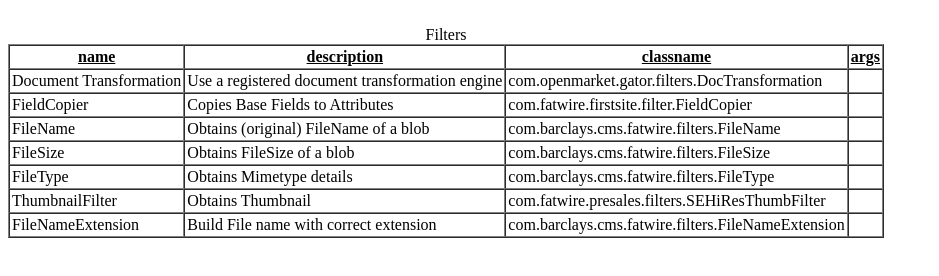
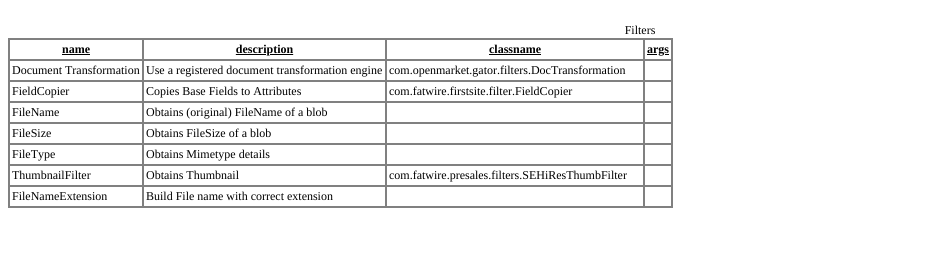
Before and after one commit to morrissp/sandbox, a plain HTML site: page Filters.html in a window 1280 px wide. Shown: the whole page, without its empty margins (0-939 px from the left). Drawn offline with Linux system fonts and the light colour scheme.

Commit message:
update file

```diff
--- a/Filters.html
+++ b/Filters.html
@@ -1,72 +1,142 @@
+<!DOCTYPE html PUBLIC "-//W3C//DTD HTML 4.01//EN" "http://www.w3.org/TR/html4/strict.dtd">
 <html>
-<head><title>
-<!--FatWire Corporation Content Server 7.6.0
-Copyright (c) 2003 - 2011 FatWire Corporation All Rights Reserved.
-Copyright (c) 2001 - 2003 divine, inc. All Rights Reserved.
-Copyright (c) 1999 - 2001 Open Market, Inc. All Rights Reserved.
-Copyright (c) 1998 - 1999 FutureTense, Inc. All Rights Reserved.
--->
-</title></head>
+<head>
+  <meta http-equiv="Content-Type" content="text/html; charset=utf-8">
+  <meta http-equiv="Content-Style-Type" content="text/css">
+  <title>&lt;!--FatWire Corporation Content Server 7.6.0 Copyright (c) 2003 - 2011 FatWire Corporation All Rights Reserved. Copyright (c) 2001 - 2003 divine, inc. All Rights Reserved. Copyright (c) 1999 - 2001 Open Market, Inc. All Rights Reserved. Copyright (c) 1998 - 1999 FutureTense, Inc. All Rights Reserved. --&gt;</title>
+  <meta name="Generator" content="Cocoa HTML Writer">
+  <meta name="CocoaVersion" content="1404.13">
+  <style type="text/css">
+    p.p1 {margin: 0.0px 0.0px 0.0px 0.0px; line-height: 14.0px; font: 12.0px Times; color: #000000; -webkit-text-stroke: #000000; min-height: 14.0px}
+    p.p2 {margin: 0.0px 0.0px 0.0px 0.0px; text-align: center; line-height: 14.0px; font: 12.0px Times; color: #000000; -webkit-text-stroke: #000000}
+    p.p3 {margin: 0.0px 0.0px 0.0px 0.0px; line-height: 14.0px; font: 12.0px Times; color: #000000; -webkit-text-stroke: #000000}
+    span.s1 {font-kerning: none}
+    span.s2 {text-decoration: underline ; font-kerning: none}
+    table.t1 {border-style: solid; border-width: 1.0px 1.0px 1.0px 1.0px; border-color: #808080 #808080 #808080 #808080}
+    td.td1 {width: 128.0px; border-style: solid; border-width: 1.0px 1.0px 1.0px 1.0px; border-color: #808080 #808080 #808080 #808080; padding: 2.0px 2.0px 2.0px 2.0px}
+    td.td2 {width: 237.0px; border-style: solid; border-width: 1.0px 1.0px 1.0px 1.0px; border-color: #808080 #808080 #808080 #808080; padding: 2.0px 2.0px 2.0px 2.0px}
+    td.td3 {width: 252.0px; border-style: solid; border-width: 1.0px 1.0px 1.0px 1.0px; border-color: #808080 #808080 #808080 #808080; padding: 2.0px 2.0px 2.0px 2.0px}
+    td.td4 {width: 22.0px; border-style: solid; border-width: 1.0px 1.0px 1.0px 1.0px; border-color: #808080 #808080 #808080 #808080; padding: 2.0px 2.0px 2.0px 2.0px}
+  </style>
+</head>
 <body>
-
-<br>
-<!--ver:3:-->
-<!--wrapper:<ft15323:-->
-<!--Filters-->
-
-<TABLE BORDER=1 CELLSPACING=0 CELLPADDING=2>
-
-<CAPTION ALIGN=LEFT>Filters</CAPTION>
-
-<!--tt:no:-->
-<!--dbt:Oracle:-->
-<tr>	<th><u><b>name</b></u><!--VARCHAR(32) PRIMARY KEY NOT NULL;(text)--></th>
-	<th><u><b>description</b></u><!--VARCHAR(128) NULL;(text)--></th>
-	<th><u><b>classname</b></u><!--VARCHAR(255) NOT NULL;(text)--></th>
-	<th><u><b>args</b></u><!--VARCHAR(2000) NULL;(text)--></th>
+<p class="p1"><span class="s1"></span><br></p>
+<p class="p2"><span class="s1">Filters</span></p>
+<table cellspacing="0" cellpadding="0" class="t1">
+  <tbody>
+    <tr>
+      <td valign="middle" class="td1">
+        <p class="p2"><span class="s2"><b>name</b></span></p>
+      </td>
+      <td valign="middle" class="td2">
+        <p class="p2"><span class="s2"><b>description</b></span></p>
+      </td>
+      <td valign="middle" class="td3">
+        <p class="p2"><span class="s2"><b>classname</b></span></p>
+      </td>
+      <td valign="middle" class="td4">
+        <p class="p2"><span class="s2"><b>args</b></span></p>
+      </td>
     </tr>
     <tr>
-	<td><ft15323b/>Document Transformation<ft15323e/></td>
-	<td><ft15323b/>Use a registered document transformation engine<ft15323e/></td>
-	<td><ft15323b/>com.openmarket.gator.filters.DocTransformation<ft15323e/></td>
-	<td><ft15323b/><ft15323e/></td>
+      <td valign="middle" class="td1">
+        <p class="p3"><span class="s1">Document Transformation</span></p>
+      </td>
+      <td valign="middle" class="td2">
+        <p class="p3"><span class="s1">Use a registered document transformation engine</span></p>
+      </td>
+      <td valign="middle" class="td3">
+        <p class="p3"><span class="s1">com.openmarket.gator.filters.DocTransformation</span></p>
+      </td>
+      <td valign="middle" class="td4">
+        <p class="p1"><span class="s1"></span><br></p>
+      </td>
     </tr>
     <tr>
-	<td><ft15323b/>FieldCopier<ft15323e/></td>
-	<td><ft15323b/>Copies Base Fields to Attributes<ft15323e/></td>
-	<td><ft15323b/>com.fatwire.firstsite.filter.FieldCopier<ft15323e/></td>
-	<td><ft15323b/><ft15323e/></td>
+      <td valign="middle" class="td1">
+        <p class="p3"><span class="s1">FieldCopier</span></p>
+      </td>
+      <td valign="middle" class="td2">
+        <p class="p3"><span class="s1">Copies Base Fields to Attributes</span></p>
+      </td>
+      <td valign="middle" class="td3">
+        <p class="p3"><span class="s1">com.fatwire.firstsite.filter.FieldCopier</span></p>
+      </td>
+      <td valign="middle" class="td4">
+        <p class="p1"><span class="s1"></span><br></p>
+      </td>
     </tr>
     <tr>
-	<td><ft15323b/>FileName<ft15323e/></td>
-	<td><ft15323b/>Obtains (original) FileName of a blob<ft15323e/></td>
-	<td><ft15323b/>com.barclays.cms.fatwire.filters.FileName<ft15323e/></td>
-	<td><ft15323b/><ft15323e/></td>
+      <td valign="middle" class="td1">
+        <p class="p3"><span class="s1">FileName</span></p>
+      </td>
+      <td valign="middle" class="td2">
+        <p class="p3"><span class="s1">Obtains (original) FileName of a blob</span></p>
+      </td>
+      <td valign="middle" class="td3">
+        <p class="p1"><span class="s1"></span><br></p>
+      </td>
+      <td valign="middle" class="td4">
+        <p class="p1"><span class="s1"></span><br></p>
+      </td>
     </tr>
     <tr>
-	<td><ft15323b/>FileSize<ft15323e/></td>
-	<td><ft15323b/>Obtains FileSize of a blob<ft15323e/></td>
-	<td><ft15323b/>com.barclays.cms.fatwire.filters.FileSize<ft15323e/></td>
-	<td><ft15323b/><ft15323e/></td>
+      <td valign="middle" class="td1">
+        <p class="p3"><span class="s1">FileSize</span></p>
+      </td>
+      <td valign="middle" class="td2">
+        <p class="p3"><span class="s1">Obtains FileSize of a blob</span></p>
+      </td>
+      <td valign="middle" class="td3">
+        <p class="p1"><span class="s1"></span><br></p>
+      </td>
+      <td valign="middle" class="td4">
+        <p class="p1"><span class="s1"></span><br></p>
+      </td>
     </tr>
     <tr>
-	<td><ft15323b/>FileType<ft15323e/></td>
-	<td><ft15323b/>Obtains Mimetype details<ft15323e/></td>
-	<td><ft15323b/>com.barclays.cms.fatwire.filters.FileType<ft15323e/></td>
-	<td><ft15323b/><ft15323e/></td>
+      <td valign="middle" class="td1">
+        <p class="p3"><span class="s1">FileType</span></p>
+      </td>
+      <td valign="middle" class="td2">
+        <p class="p3"><span class="s1">Obtains Mimetype details</span></p>
+      </td>
+      <td valign="middle" class="td3">
+        <p class="p1"><span class="s1"></span><br></p>
+      </td>
+      <td valign="middle" class="td4">
+        <p class="p1"><span class="s1"></span><br></p>
+      </td>
     </tr>
     <tr>
-	<td><ft15323b/>ThumbnailFilter<ft15323e/></td>
-	<td><ft15323b/>Obtains Thumbnail<ft15323e/></td>
-	<td><ft15323b/>com.fatwire.presales.filters.SEHiResThumbFilter<ft15323e/></td>
-	<td><ft15323b/><ft15323e/></td>
+      <td valign="middle" class="td1">
+        <p class="p3"><span class="s1">ThumbnailFilter</span></p>
+      </td>
+      <td valign="middle" class="td2">
+        <p class="p3"><span class="s1">Obtains Thumbnail</span></p>
+      </td>
+      <td valign="middle" class="td3">
+        <p class="p3"><span class="s1">com.fatwire.presales.filters.SEHiResThumbFilter</span></p>
+      </td>
+      <td valign="middle" class="td4">
+        <p class="p1"><span class="s1"></span><br></p>
+      </td>
     </tr>
     <tr>
-	<td><ft15323b/>FileNameExtension<ft15323e/></td>
-	<td><ft15323b/>Build File name with correct extension<ft15323e/></td>
-	<td><ft15323b/>com.barclays.cms.fatwire.filters.FileNameExtension<ft15323e/></td>
-	<td><ft15323b/><ft15323e/></td>
+      <td valign="middle" class="td1">
+        <p class="p3"><span class="s1">FileNameExtension</span></p>
+      </td>
+      <td valign="middle" class="td2">
+        <p class="p3"><span class="s1">Build File name with correct extension</span></p>
+      </td>
+      <td valign="middle" class="td3">
+        <p class="p1"><span class="s1"></span><br></p>
+      </td>
+      <td valign="middle" class="td4">
+        <p class="p1"><span class="s1"></span><br></p>
+      </td>
     </tr>
-</TABLE>
+  </tbody>
+</table>
 </body>
 </html>
```
Lines whose indentation alone changed are shown as unchanged.
